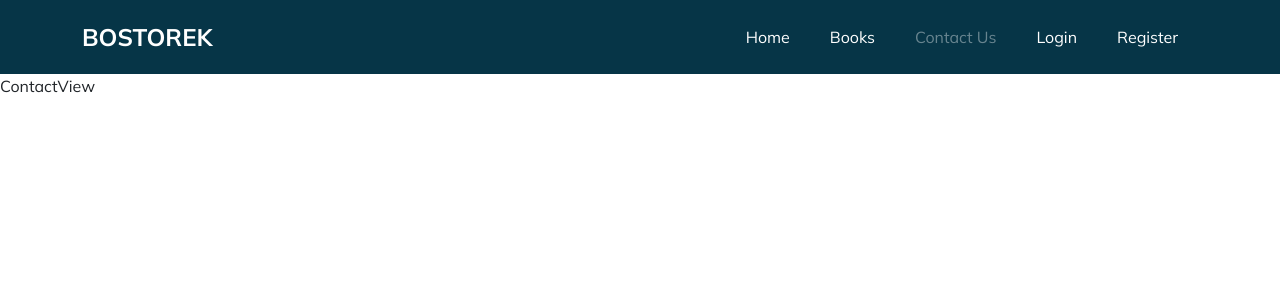
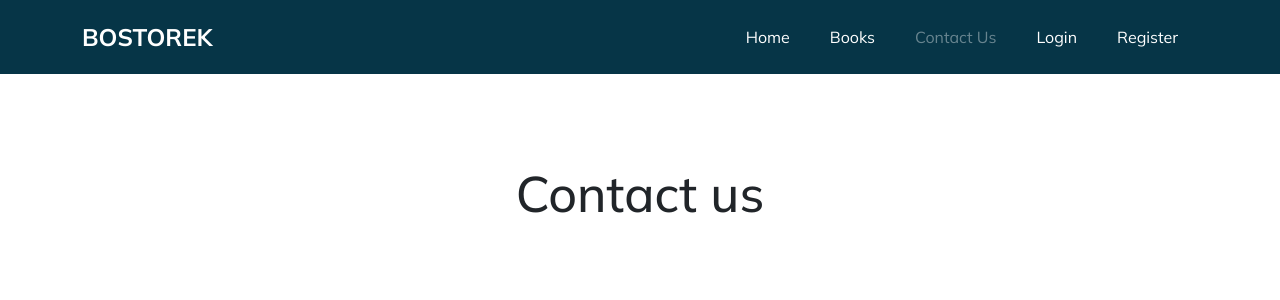
Before and after one commit to cahangirasgerov2003/Bostorek-az, a Vue app in the folder frontend/: page /contact in a window 1280 px wide. Shown: the top 300 px of the page. Built offline with nearby package versions, Linux system fonts and the light colour scheme.

Commit message:
Props lesson will be added

```diff
--- a/frontend/src/components/NavBar.vue
+++ b/frontend/src/components/NavBar.vue
@@ -1,7 +1,7 @@
 <template>
   <nav class="navbar navbar-expand-lg custom-navbar">
     <div class="container">
-      <RouterLink class="navbar-brand" v-bind:to="{ name: 'home' }"
+      <RouterLink class="navbar-brand" :to="{ name: 'home' }"
         >BOSTOREK</RouterLink
       >
       <ul class="navbar-nav">
--- /dev/null
+++ b/frontend/src/components/Title.vue
@@ -0,0 +1,28 @@
+<template>
+  <section style="padding-top: 90px; padding-bottom: 90px">
+    <div class="d-flex align-items-center justify-content-center w-100">
+      <h1 class="text-align" v-bind:style="{ fontSize: fontSize + 'px' }">
+        {{ title }}
+      </h1>
+    </div>
+  </section>
+</template>
+
+<script>
+export default {
+  name: "Title",
+  data() {
+    return {
+      fontSize: 50,
+    };
+  },
+  props: {
+    title: {
+      type: String,
+      required: true,
+    },
+  },
+};
+</script>
+
+<style scoped></style>
--- a/frontend/src/views/ContactView.vue
+++ b/frontend/src/views/ContactView.vue
@@ -1,10 +1,19 @@
 <template>
-  <p>ContactView</p>
+  <Title v-bind:title="title" />
 </template>
 
 <script>
+import Title from "@/components/Title.vue";
 export default {
   name: "ContactView",
+  components: {
+    Title,
+  },
+  data() {
+    return {
+      title: "Contact us",
+    };
+  },
 };
 </script>
 
--- a/frontend/src/views/HomeView.vue
+++ b/frontend/src/views/HomeView.vue
@@ -1,10 +1,19 @@
 <template>
-  <p>HomeView</p>
+  <Title :title="title" />
 </template>
 
 <script>
+import Title from "@/components/Title.vue";
 export default {
   name: "HomeView",
+  components: {
+    Title,
+  },
+  data() {
+    return {
+      title: "Home",
+    };
+  },
 };
 </script>
 
```
